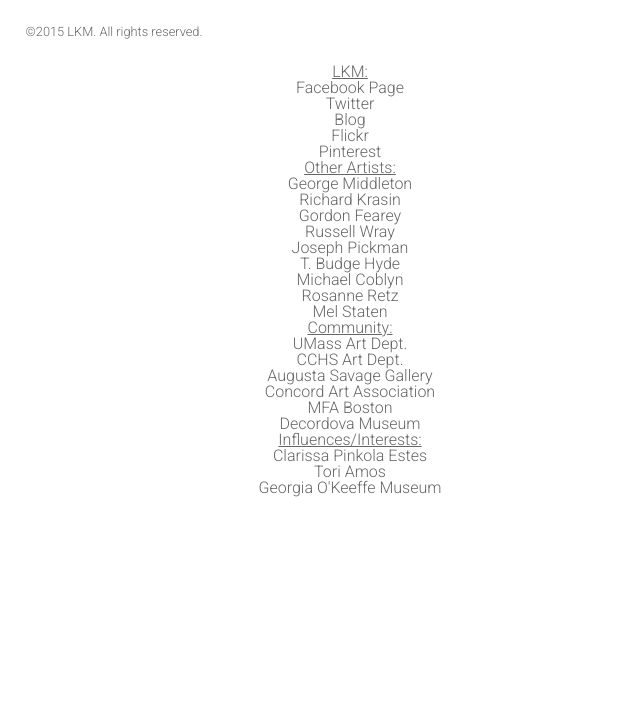
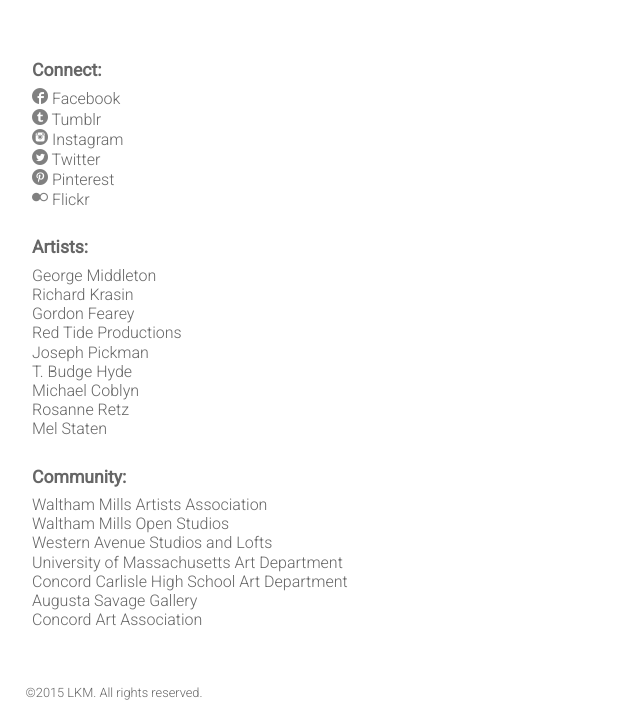
Before and after one commit to lmiddleton/laurenmiddleton.com, a PHP site: page /links.php in a window 1280 px wide. Shown: the part 121-846 px from the top of the page, without its empty margins (0-640 px from the left). Before the commit the page ends 618 px from the top, so only its background shows below. Run offline with PHP 8.4, Linux system fonts and the light colour scheme.

Commit message:
fixed links formatting

```diff
--- a/laurenmiddleton.com/css/styles.css
+++ b/laurenmiddleton.com/css/styles.css
@@ -43,6 +43,11 @@
 ul.resume li {
 	list-style-type: none;
 	line-height: 1.5em;
+}
+
+ul.links li {
+	list-style-type: none;
+	line-height: 1.2em;
 }
 
 ul.inline li {
--- a/laurenmiddleton.com/links.php
+++ b/laurenmiddleton.com/links.php
@@ -6,92 +6,92 @@
 </head>
 
 <body>
-<table width="700" align="center" cellpadding="4" bordercolor="#ECECEC" id="maincontent" vspace="50">
 
   <?php include 'header.php';?>
 
-  <tr>
-    <td colspan="3" align="center" valign="middle" bordercolor="#FFFFFF" class="caption">
-      <div align="center">
-        <table width="700" border="0" align="center" cellpadding="4">
-          <tr>
-            <td width="318" style="text-align: center">
-              <p class="caption">
-                <strong><u>LKM:</u></strong>
-                <br>
-                <a href="https://www.facebook.com/pages/Lauren-Middleton-Artist/222994184463851">Facebook Page</a>
-                <br>
-                <a href="https://twitter.com/#!/lmiddletonart">Twitter</a>
-                <br>
-                <a href="http://lmiddletonart.tumblr.com/">Blog</a>
-                <br>
-                <a href="http://www.flickr.com/photos/lmiddletonart/">Flickr</a>
-                <br>
-                <a href="http://pinterest.com/lkmiddleton/">Pinterest</a>
-              </p>
-              <p class="caption">
-                <strong><u>Other Artists:</u></strong>
-                <br>
-                <a href="http://georgemiddleton.com/">George Middleton</a>
-                <br>
-                <a href="http://richardkrasin.visualserver.com/index.cfm">Richard Krasin</a>
-                <br>
-                <a href="http://www.gordonfeareyart.com/">Gordon Fearey</a>
-                <br>
-                <a href="http://www.raventreegallery.com/">Russell Wray</a>
-                <br>
-                <a href="http://josephpickman.com/">Joseph Pickman</a>
-                <br>
-                <a href="http://www.budgehyde.com/">T. Budge Hyde</a>
-                <br>
-                <a href="http://www.coblyn.com/">Michael Coblyn</a>
-                <br>
-                <a href="http://rosanneretz.com/">Rosanne Retz</a>
-                <br>
-                <a href="http://people.umass.edu/mstaten/">Mel Staten</a>
-                <br>
-                <p class="caption">
-                  <strong><u>Community:</u></strong>
-                  <br>
-                  <a href="http://umass.edu/art/studio_arts.html">UMass Art Dept.</a>
-                  <br>
-                  <a href="http://www.concordcarlisle.net/departments/dept/dept.php?d=art">CCHS Art Dept.</a>
-                  <br>
-                  <a href="http://www.umass.edu/fac/augusta/">Augusta Savage Gallery</a>
-                  <br>
-                  <a href="http://concordart.org/">Concord Art Association</a>
-                  <br>
-                  <a href="http://www.mfa.org/">MFA Boston</a>
-                  <br>
-                  <a href="http://www.decordova.org/">Decordova Museum</a>
-                  <br>
-                </p>
-                <p class="caption">
-                  <strong><u>Influences/Interests:</u></strong>
-                  <br>
-                  <a href="http://www.facebook.com/pages/Dr-Clarissa-Pinkola-Estes/29996683634">Clarissa Pinkola Estes</a>
-                  <br>
-                  <a href="http://www.toriamos.com/">Tori Amos</a>
-                  <br>
-                  <a href="http://www.okeeffemuseum.org/">Georgia O'Keeffe Museum</a>
-                </p>
-              </td>
-            </tr>
-          </table>
-        </div>
-      </td>
-    </tr>
+  <div class="maincontent">
+
+    <h3>Connect:</h3>
+    <ul class="links">
+      <li>
+        <a href="https://www.facebook.com/pages/Lauren-Middleton-Artist/222994184463851" target="_blank"><img src="assets/facebook-7-16.png" alt="" /> Facebook</a>
+      </li>
+      <li>
+        <a href="http://lmiddletonart.tumblr.com/" target="_blank"><img src="assets/tumblr-4-16.png" alt="" /> Tumblr</a>
+      </li>
+      <li>
+        <a href="https://instagram.com/lmiddletonart/" target="_blank"><img src="assets/instagram-4-16.png" alt="" /> Instagram</a>
+      </li>
+      <li>
+        <a href="https://twitter.com/#!/lmiddletonart" target="_blank"><img src="assets/twitter-4-16.png" alt="" /> Twitter</a>
+      </li>
+      <li>
+        <a href="http://pinterest.com/lkmiddleton/" target="_blank"><img src="assets/pinterest-4-16.png" alt="" /> Pinterest</a>
+      </li>
+      <li>
+        <a href="http://www.flickr.com/photos/lmiddletonart/" target="_blank"><img src="assets/flickr-16.png" alt="" /> Flickr</a>
+      </li>
+    </ul>
+
+    <h3>Artists:</h3>
+    <ul class="links">
+      <li>
+        <a href="http://georgemiddleton.com/" target="_blank">George Middleton</a>
+      </li>
+      <li>
+        <a href="http://richardkrasin.visualserver.com/index.cfm" target="_blank">Richard Krasin</a>
+      </li>
+      <li>
+        <a href="http://www.gordonfeareyart.com/" target="_blank">Gordon Fearey</a>
+      </li>
+      <li>
+        <a href="http://www.redtideproductions.com/" target="_blank">Red Tide Productions</a>
+      </li>
+      <li>
+        <a href="http://josephpickman.com/" target="_blank">Joseph Pickman</a>
+      </li>
+      <li>
+        <a href="http://www.budgehyde.com/" target="_blank">T. Budge Hyde</a>
+      </li>
+      <li>
+        <a href="http://michaelcoblyn.com/" target="_blank">Michael Coblyn</a>
+      </li>
+      <li>
+        <a href="http://rosanneretz.com/" target="_blank">Rosanne Retz</a>
+      </li>
+      <li>
+        <a href="http://melstaten.com/" target="_blank">Mel Staten</a>
+      </li>
+    </ul>
+
+    <h3>Community:</h3>
+    <ul class="links">
+      <li>
+        <a href="http://www.wmaastudios.org/" target="_blank">Waltham Mills Artists Association</a>
+      </li>
+      <li>
+        <a href="http://walthammillsopenstudios.com/" target="_blank">Waltham Mills Open Studios</a>
+      </li>
+      <li>
+        <a href="http://westernavenuestudios.com/" target="_blank">Western Avenue Studios and Lofts</a>
+      </li>
+      <li>
+        <a href="http://www.umass.edu/art/" target="_blank">University of Massachusetts Art Department</a>
+      </li>
+      <li>
+        <a href="http://www.concordcarlisle.net/departments-and-teachers/art/" target="_blank">Concord Carlisle High School Art Department</a>
+      </li>
+      <li>
+        <a href="https://fac.umass.edu/Online/default.asp?BOparam::WScontent::loadArticle::permalink=AugustaSavage" target="_blank">Augusta Savage Gallery</a>
+      </li>
+      <li>
+        <a href="http://concordart.org/" target="_blank">Concord Art Association</a>
+      </li>
+    </ul>
+
+    </div>
 
     <?php include 'footer.php';?>
 
-</table>
-<br />
-<script src="http://www.google-analytics.com/urchin.js" type="text/javascript">
-</script>
-<script type="text/javascript">
-_uacct = "UA-3411571-1";
-urchinTracker();
-</script>
 </body>
 </html>
-<a href="http://mailhide.recaptcha.net/d?k=01mMPbr11C6AYPUzw4KXTWpA==&amp;c=mkIjaYy6ZbTx-y8jgV2gKsrLeOyMEgHVMZ4ZkU0JHaU=" onClick="window.open('http://mailhide.recaptcha.net/d?k=01mMPbr11C6AYPUzw4KXTWpA==&amp;c=mkIjaYy6ZbTx-y8jgV2gKsrLeOyMEgHVMZ4ZkU0JHaU=', '', 'toolbar=0,scrollbars=0,location=0,statusbar=0,menubar=0,resizable=0,width=500,height=300'); return false;" title="Reveal this e-mail address">
--- a/laurenmiddleton.com/resume.php
+++ b/laurenmiddleton.com/resume.php
@@ -15,6 +15,11 @@
       <h2>Lauren K. Middleton</h2>
       <a href="mailto:info@laurenmiddleton.com">info@laurenmiddleton.com</a>
     </p>
+
+    <h3>Studio:</h3>
+    <ul class="resume">
+      <li>Member of River Street Artists Collective, Waltham Mills Artists Association (2015-present)</li>
+    </ul>
 
     <h3>Exhibitions:</h3>
     <ul class="resume">
```
Also changed, not shown: laurenmiddleton.com/assets/facebook-7-16.png (added), laurenmiddleton.com/assets/flickr-16.png (added), laurenmiddleton.com/assets/instagram-4-16.png (added), laurenmiddleton.com/assets/pinterest-4-16.png (added), laurenmiddleton.com/assets/tumblr-4-16.png (added), laurenmiddleton.com/assets/twitter-4-16.png (added).
